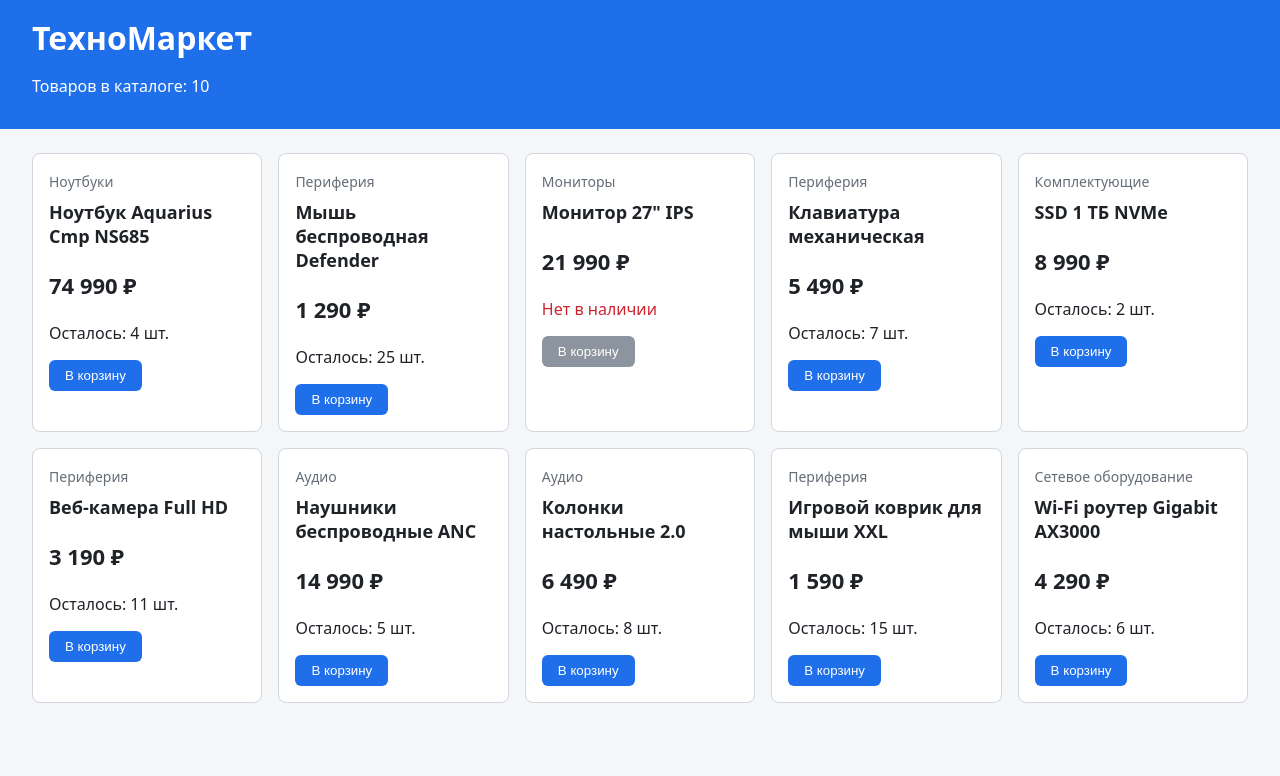
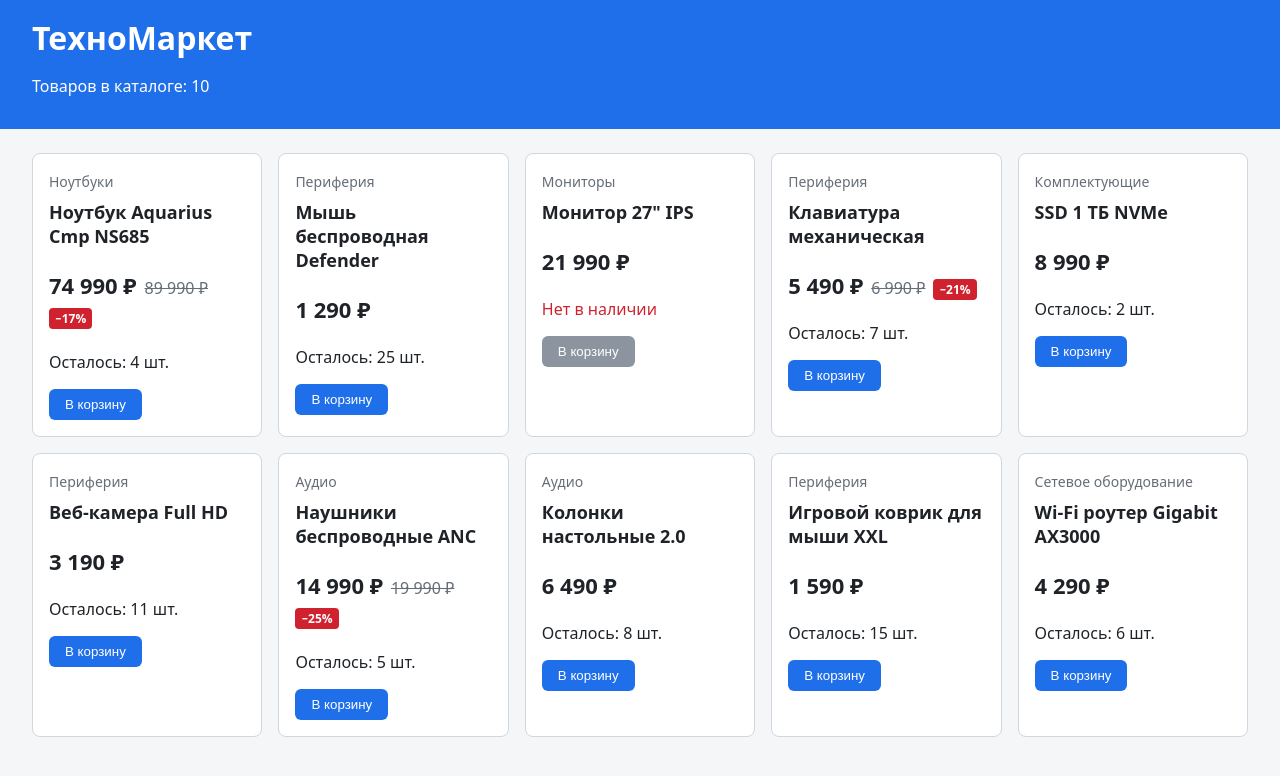
Before and after one commit to faiilvlia/corporate-is, a React (Vite) app in the folder shop-react/: page / in a window 1280 px wide. Shown: the top 776 px of the page. Built offline with nearby package versions, Linux system fonts and the light colour scheme.

Commit message:
feat(lab4): добавлена старая цена и скидка в карточку товара (задание 2)

```diff
--- a/shop-react/src/App.css
+++ b/shop-react/src/App.css
@@ -43,7 +43,26 @@ main {
 }
 
 .card-price {
+  display: flex;
+  flex-wrap: wrap;
+  align-items: baseline;
+  gap: 8px;
   font-size: 22px;
+  font-weight: bold;
+}
+
+.card-old-price {
+  color: #656d76;
+  font-size: 16px;
+  font-weight: normal;
+}
+
+.card-badge {
+  padding: 2px 6px;
+  background: #cf222e;
+  color: white;
+  border-radius: 4px;
+  font-size: 12px;
   font-weight: bold;
 }
 
--- a/shop-react/src/components/ProductCard.jsx
+++ b/shop-react/src/components/ProductCard.jsx
@@ -9,12 +9,23 @@ const priceFormat = new Intl.NumberFormat('ru-RU', {
 function ProductCard({ product }) {
   const [inCart, setInCart] = useState(0)
   const available = product.stock - inCart
+  const discount = product.oldPrice
+    ? Math.round(((product.oldPrice - product.price) / product.oldPrice) * 100)
+    : null
 
   return (
     <article className="card">
       <span className="card-category">{product.category}</span>
       <h2>{product.title}</h2>
-      <p className="card-price">{priceFormat.format(product.price)}</p>
+      <p className="card-price">
+        {priceFormat.format(product.price)}
+        {product.oldPrice && (
+          <>
+            <s className="card-old-price">{priceFormat.format(product.oldPrice)}</s>
+            <span className="card-badge">−{discount}%</span>
+          </>
+        )}
+      </p>
       {product.stock > 0 ? (
         <p className="card-stock">Осталось: {available} шт.</p>
       ) : (
--- a/shop-react/src/data/products.js
+++ b/shop-react/src/data/products.js
@@ -1,11 +1,11 @@
 export const products = [
-  { id: 1, title: 'Ноутбук Aquarius Cmp NS685', category: 'Ноутбуки', price: 74990, stock: 4 },
+  { id: 1, title: 'Ноутбук Aquarius Cmp NS685', category: 'Ноутбуки', price: 74990, oldPrice: 89990, stock: 4 },
   { id: 2, title: 'Мышь беспроводная Defender', category: 'Периферия', price: 1290, stock: 25 },
   { id: 3, title: 'Монитор 27" IPS', category: 'Мониторы', price: 21990, stock: 0 },
-  { id: 4, title: 'Клавиатура механическая', category: 'Периферия', price: 5490, stock: 7 },
+  { id: 4, title: 'Клавиатура механическая', category: 'Периферия', price: 5490, oldPrice: 6990, stock: 7 },
   { id: 5, title: 'SSD 1 ТБ NVMe', category: 'Комплектующие', price: 8990, stock: 2 },
   { id: 6, title: 'Веб-камера Full HD', category: 'Периферия', price: 3190, stock: 11 },
-  { id: 7, title: 'Наушники беспроводные ANC', category: 'Аудио', price: 14990, stock: 5 },
+  { id: 7, title: 'Наушники беспроводные ANC', category: 'Аудио', price: 14990, oldPrice: 19990, stock: 5 },
   { id: 8, title: 'Колонки настольные 2.0', category: 'Аудио', price: 6490, stock: 8 },
   { id: 9, title: 'Игровой коврик для мыши XXL', category: 'Периферия', price: 1590, stock: 15 },
   { id: 10, title: 'Wi-Fi роутер Gigabit AX3000', category: 'Сетевое оборудование', price: 4290, stock: 6 },
```
